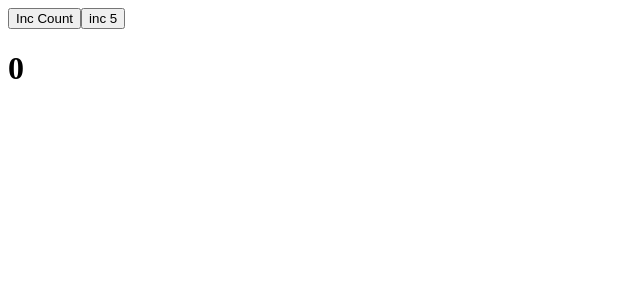
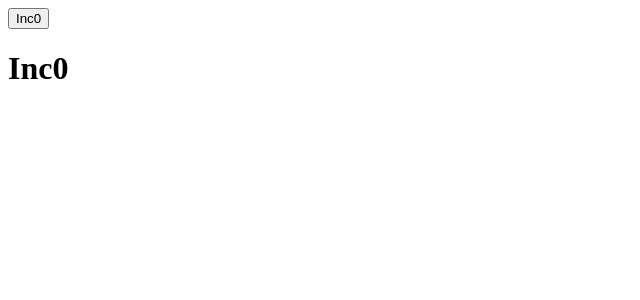
Before and after one commit to ArpithaPuttegowda/myrepo, a React (Create React App) app in the folder stepupreact/: page / in a window 1280 px wide. Shown: the top 300 px of the page, without its empty margins (0-640 px from the left). Built offline with nearby package versions, Linux system fonts and the light colour scheme.

Commit message:
custom, hoc

```diff
--- a/stepupreact/src/App.js
+++ b/stepupreact/src/App.js
@@ -4,7 +4,7 @@ import {Component} from "react";
 import BoxC from "./Components/BoxC";
 import Players from "./Components/Players";
 import PlayersF from "./Components/PlayersF";
-import {Parent} from "./Components/ChildToParentF";
+// import {Parent} from "./Components/ChildToParentF";
 import Count from "./Components/Count";
 import {CountF} from "./Components/CountF";
 import {TakeTheDataFromInput} from "./Components/TakeTheDataFromInput";
@@ -21,6 +21,8 @@ import ErrorHandling from "./Components/ErrorHandling/ErrorHandling";
 import ReactPureComponent from "./Components/ReactPureComponent";
 import ArgumentsOfSetState from "./Components/ArgumentsOfSetState";
 import ArgumentOfSetStateCB from "./Components/ArgumentOfSetStateCB";
+import {Parent} from "./Components/CustomHooks/Parent";
+// import Parent from "./Components/HOC/Parent";
 // import {Parent} from "./Components/ChildToParent";
 // import Parent from "./Components/PtoC";
 
@@ -112,7 +114,9 @@ const App = () => {
       {/* <ContextAPIExample /> */}
       {/* <ReactPureComponent /> */}
       {/* <ArgumentsOfSetState /> */}
-      <ArgumentOfSetStateCB />
+      {/* <ArgumentOfSetStateCB /> */}
+      {/* <Parent /> */}
+      <Parent />
     </div>
   );
 };
--- /dev/null
+++ b/stepupreact/src/Components/CustomHooks/Button.js
@@ -0,0 +1,11 @@
+import React from "react";
+import {useInc} from "./useInc";
+
+export const Button = () => {
+  const [c, fn] = useInc();
+  return (
+    <div>
+      <button onClick={fn}>Inc{c}</button>
+    </div>
+  );
+};
--- /dev/null
+++ b/stepupreact/src/Components/CustomHooks/Hover.js
@@ -0,0 +1,7 @@
+import React from "react";
+import {useInc} from "./useInc";
+
+export const Hover = () => {
+  const [count, handleInc] = useInc();
+  return <h1 onMouseOver={handleInc}>Inc{count}</h1>;
+};
--- /dev/null
+++ b/stepupreact/src/Components/CustomHooks/Parent.js
@@ -0,0 +1,12 @@
+import React from "react";
+import {Button} from "./Button";
+import {Hover} from "./Hover";
+
+export const Parent = () => {
+  return (
+    <div>
+      <Button />
+      <Hover />
+    </div>
+  );
+};
--- /dev/null
+++ b/stepupreact/src/Components/CustomHooks/useInc.js
@@ -0,0 +1,9 @@
+import {useState} from "react";
+
+export const useInc = () => {
+  const [count, setCount] = useState(0);
+  const handleInc = () => {
+    setCount(count + 1);
+  };
+  return [count, handleInc];
+};
--- /dev/null
+++ b/stepupreact/src/Components/HOC/Parent.js
@@ -0,0 +1,14 @@
+import React, {Component} from "react";
+import ButtonComp from "./ButtonComp";
+import HoverComp from "./HoverComp";
+
+export default class Parent extends Component {
+  render() {
+    return (
+      <div>
+        <HoverComp />
+        <ButtonComp />
+      </div>
+    );
+  }
+}
```
Also changed, not shown: stepupreact/src/Components/HOC/ButtonComp.js (added, +13 -0 lines), stepupreact/src/Components/HOC/HoverComp.js (added, +10 -0 lines), stepupreact/src/Components/HOC/myHOC.js (added, +22 -0 lines).
